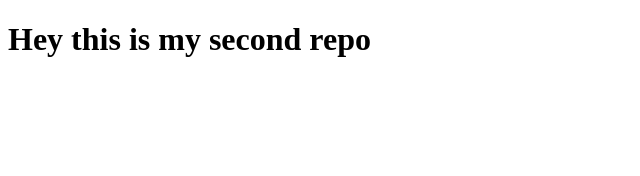
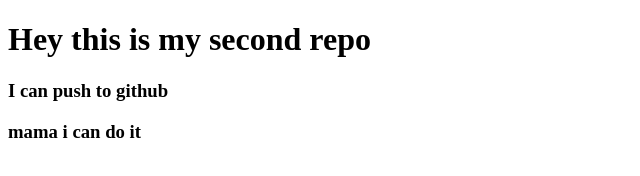
Before and after one commit to Hasibul294/my-second-repo, a plain HTML site: page index.html in a window 1280 px wide. Shown: the whole page, without its empty margins (0-640 px from the left). Drawn offline with Linux system fonts and the light colour scheme.

Commit message:
header added

```diff
--- a/index.html
+++ b/index.html
@@ -8,6 +8,8 @@
 </head>
 <body>
     <h1>Hey this is my second repo</h1>
+    <h3>I can push to github</h3>
+    <h3>mama i can do it</h3>
 
 </body>
 </html>
```
